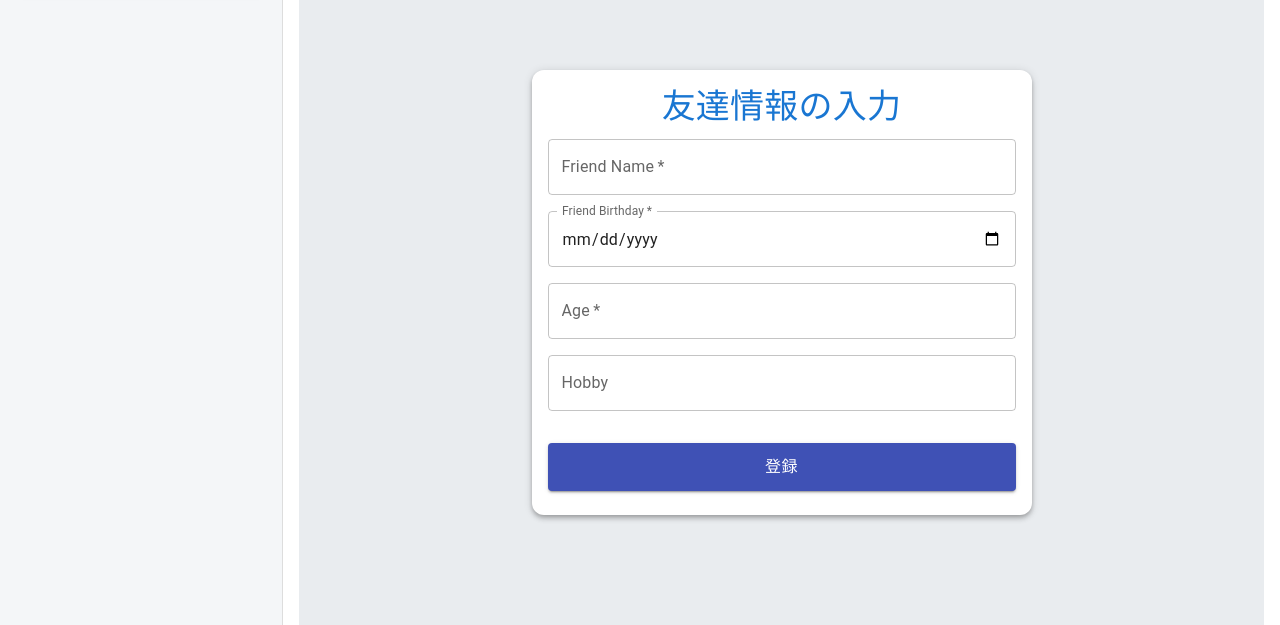
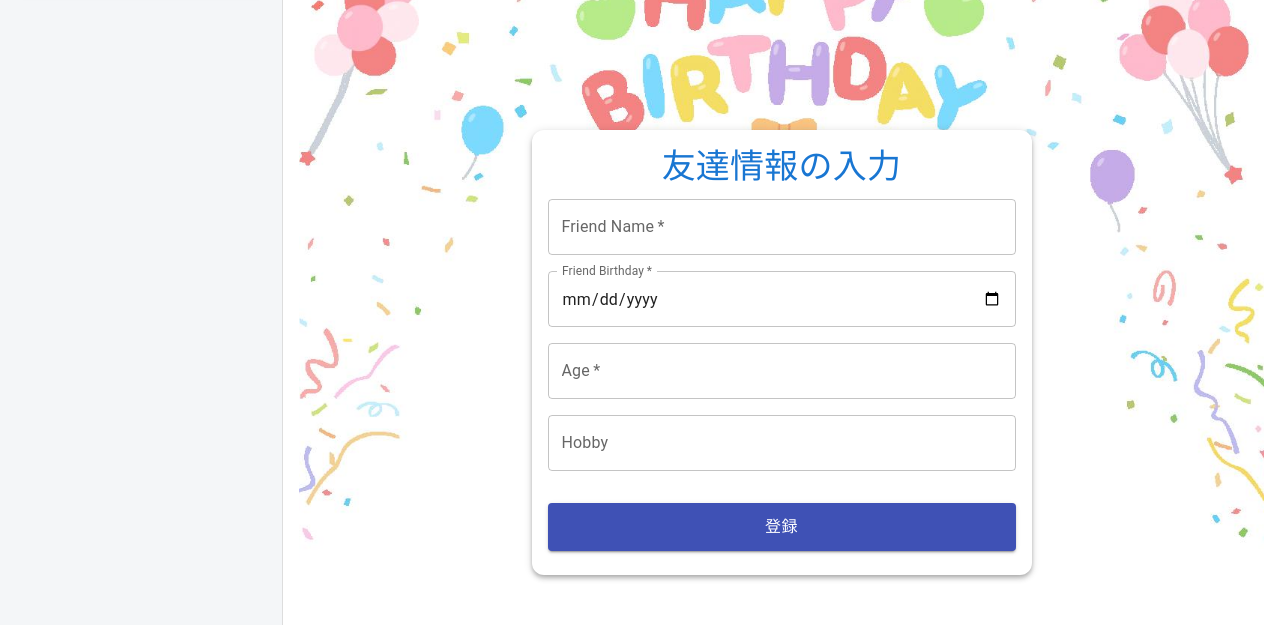
Before and after one commit to taker0084/My_App, a React (Create React App) app in the folder frontend/: page /user in a window 1280 px wide. Shown: the part 208-833 px from the top of the page. Built offline with nearby package versions, Linux system fonts and the light colour scheme; no server answers.

Commit message:
画像の追加

```diff
--- a/frontend/src/components/FriendRegister.tsx
+++ b/frontend/src/components/FriendRegister.tsx
@@ -65,11 +65,21 @@ export default function FriendRegistration(props: Props) {
       justifyContent="center"
       alignItems="center"
       minHeight="100vh"
-      bgcolor="#e9ecef"
+      sx={{
+        backgroundImage: `url('/images/birthday-background.jpg')`,
+        backgroundSize: "cover",
+        backgroundPosition: "center",
+      }}
       p={2}
     >
       <Card
-        sx={{ maxWidth: 500, width: "100%", borderRadius: 3, boxShadow: 4 }}
+        sx={{
+          maxWidth: 500,
+          width: "100%",
+          borderRadius: 3,
+          boxShadow: 4,
+          mt: 15,
+        }}
       >
         <CardContent>
           <Typography variant="h4" align="center" color="primary" gutterBottom>
```
Also changed, not shown: frontend/public/images/background.jpg (added), frontend/public/images/birthday-background.jpg (added).
